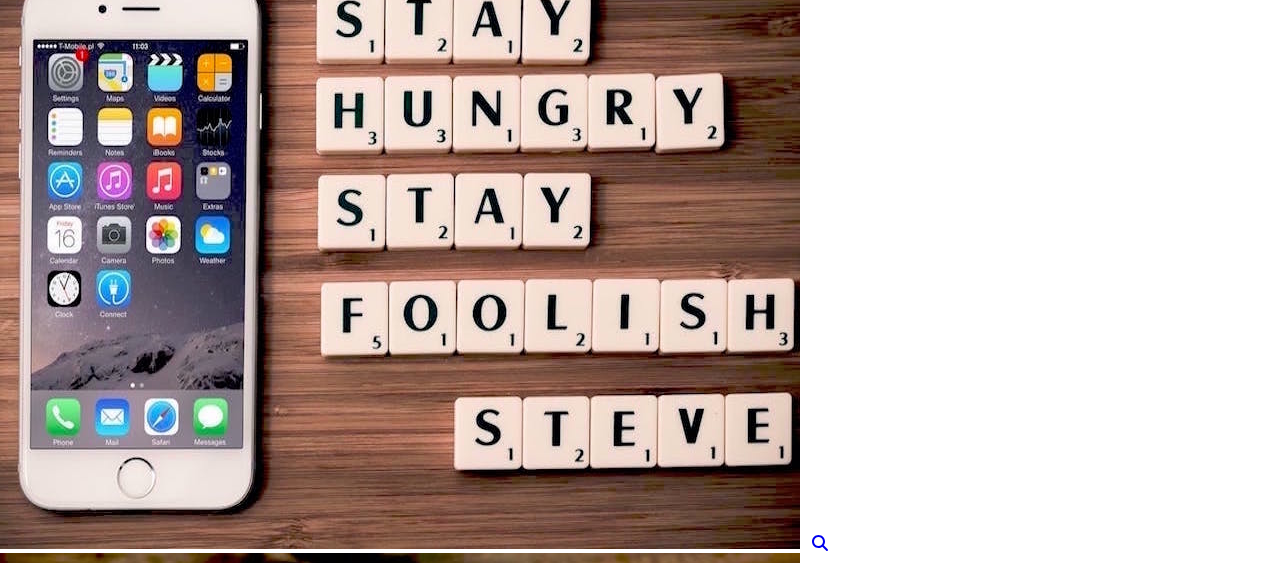
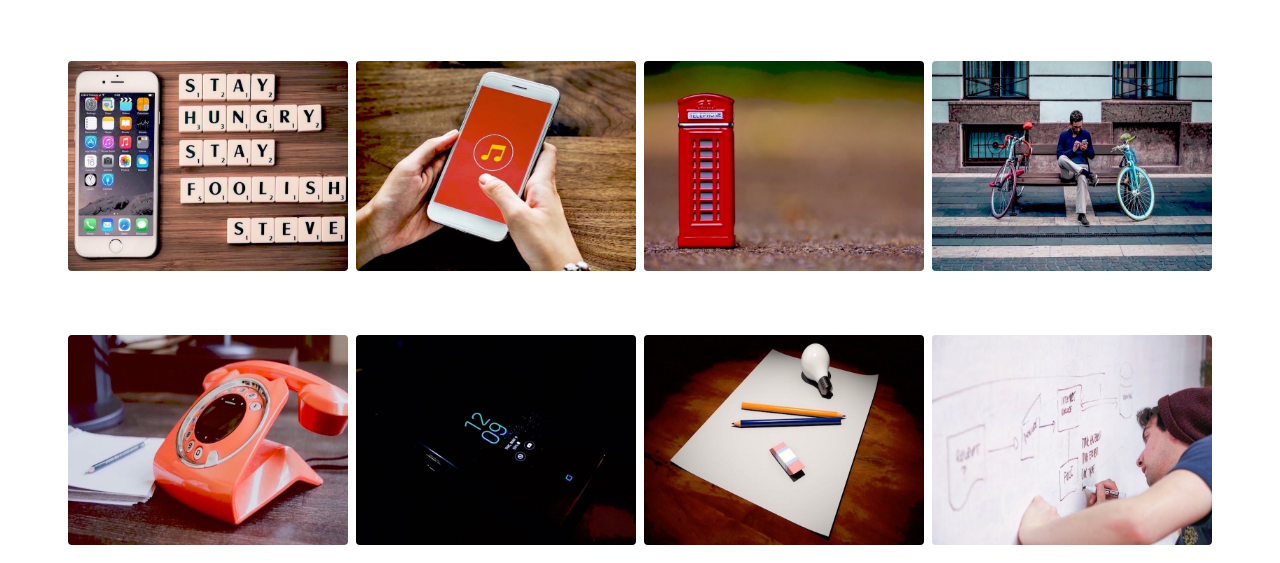
Before and after one commit to mansisindhu/portfolio-project, a plain HTML site: page index.html in a window 1280 px wide. Shown: the part 2940-3503 px from the top of the page. Drawn offline with Linux system fonts and the light colour scheme.

Commit message:
project css

```diff
--- a/main.css
+++ b/main.css
@@ -335,3 +335,70 @@ body {
 }
 
 /* end of numbers section */
+
+/* projects  */
+.projects {
+  padding: 3rem 0;
+  background: var(--light);
+}
+.projects__center {
+  max-width: 90vw;
+  margin: 2rem auto;
+}
+.projects__single-project {
+  margin: 2rem auto;
+  position: relative;
+}
+.projects__single-project-img {
+  display: block;
+  width: 100%;
+  border-radius: 0.25rem;
+}
+.projects__single-project::before {
+  content: "";
+  background: var(--dark);
+  width: 100%;
+  height: 100%;
+  position: absolute;
+  transform: scale(0);
+  transition: all 1s ease;
+  opacity: 0;
+}
+.projects__single-project:hover:before {
+  transform: scale(1);
+  opacity: 0.5;
+}
+.projects__single-project-icon {
+  color: var(--light);
+  position: absolute;
+  top: 50%;
+  left: 50%;
+  font-size: 6rem;
+  transform: scale(0);
+  opacity: 0;
+  transition: all 1.3s ease;
+}
+.projects__single-project-icon:hover {
+  color: var(--grey);
+}
+.projects__single-project:hover .projects__single-project-icon {
+  opacity: 1;
+  transform: scale(1) translate(-50%, -50%);
+}
+@media screen and (min-width: 768px) {
+  .projects__center {
+    display: flex;
+    justify-content: space-between;
+    flex-wrap: wrap;
+  }
+  .projects__single-project {
+    flex: 0 0 calc(50% - 0.5rem);
+  }
+}
+@media screen and (min-width: 992px) {
+  .projects__single-project {
+    flex: 0 0 calc(25% - 0.5rem);
+  }
+}
+
+/* end of projects  */
```
